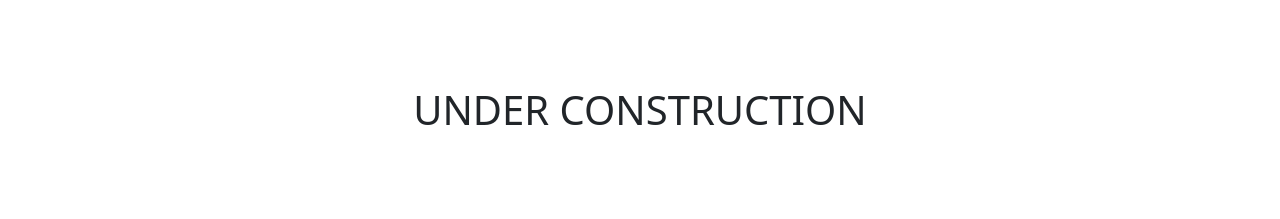
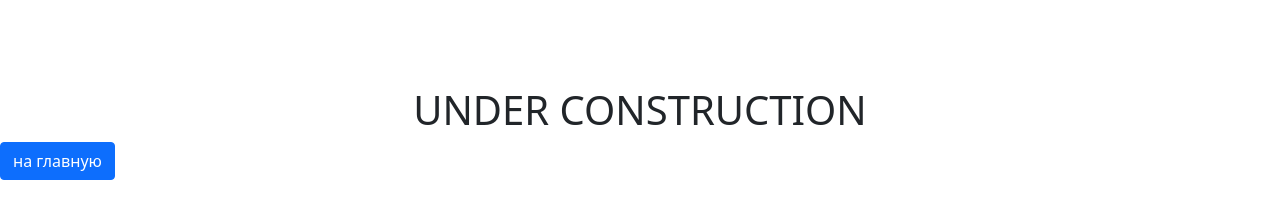
Before and after one commit to kotyonok800/kotyonok800.github.io, a plain HTML site: page arya.html in a window 1280 px wide. Shown: the part 101-320 px from the top of the page. Drawn offline with nearby package versions, Linux system fonts and the light colour scheme.

Commit message:
Update arya.html

```diff
--- a/arya.html
+++ b/arya.html
@@ -44,5 +44,6 @@
         </div>
       </nav>
       <h1 align="center" style="padding-top: 100px;">UNDER CONSTRUCTION</h1>
+    <a href="main.html" class="btn btn-primary" align="center">на главную</a>
 </body>
 </html>
```
